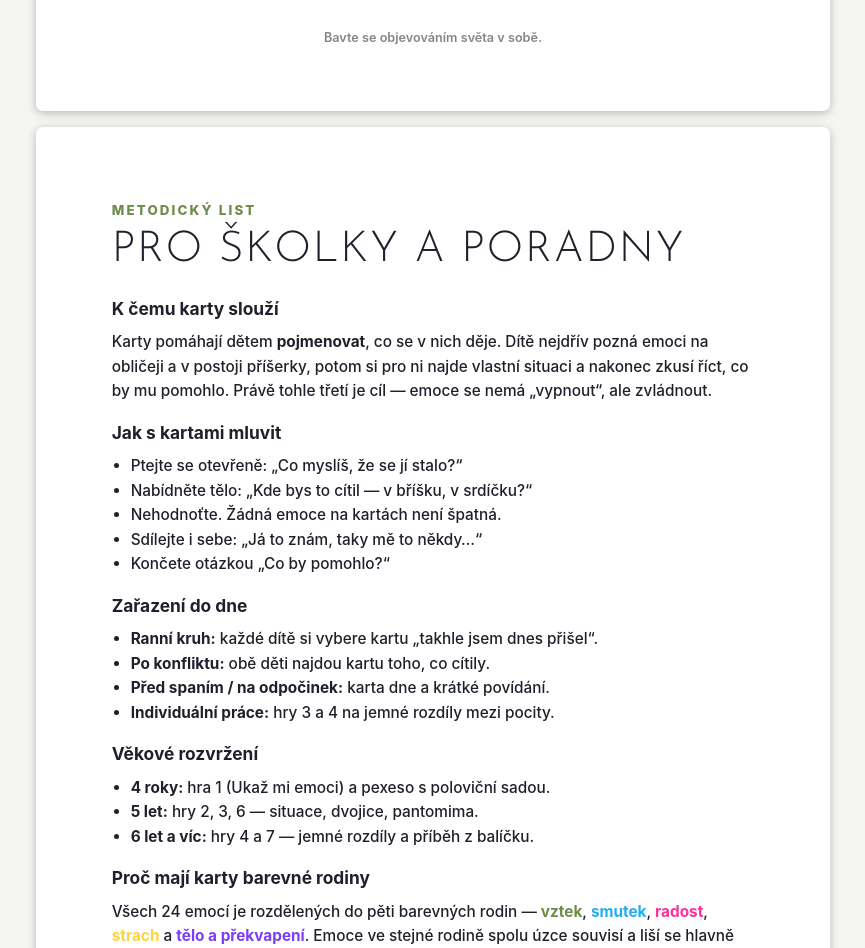
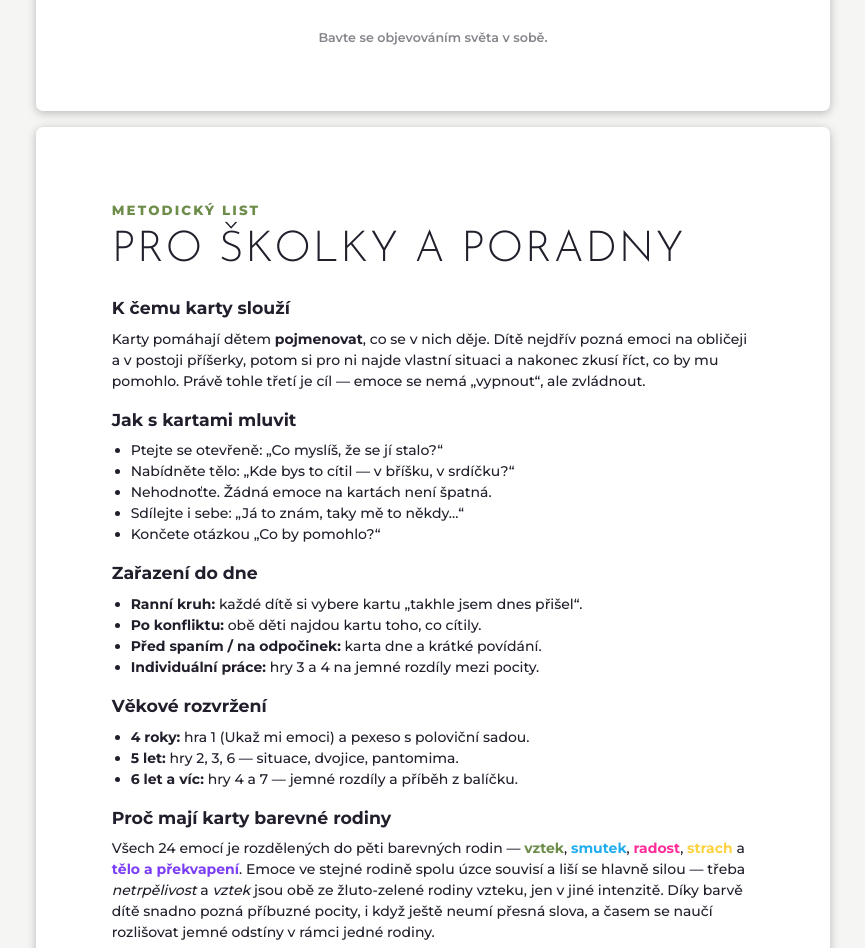
Before and after one commit to MlsnaMalina/emocni-priserky, a plain HTML site: page karty-k-tisku.html in a window 1280 px wide. Shown: the part 1060-2008 px from the top of the page, without its empty margins (207-1072 px from the left). Drawn offline with Linux system fonts and the light colour scheme.

Commit message:
Tisknout Karty k tisku písmem Montserrat
Stránky dokumentu jsou ve stínovém DOM komponenty doc-page, takže
písmo z body se do nich nedědilo a texty bez vlastního písma se
tiskly systémovým Arialem. Písmo je teď nastavené přímo na stránkách.
Metodický list má menší písmo (10,5 pt) a řádkování, protože se
v širším Montserratu nevešel a konec stránky by se uřízl.

Co-Authored-By: Claude Opus 5.5 <noreply@anthropic.com>

```diff
--- a/karty-k-tisku.html
+++ b/karty-k-tisku.html
@@ -25,6 +25,8 @@
 <style>
   doc-page:not(:defined) { visibility: hidden }
   body { margin: 0; font-family: Montserrat, sans-serif; color: #221E2B }
+  /* stránky jsou ve stínovém DOM komponenty doc-page, písmo z body se do nich nedědí */
+  .page { font-family: Montserrat, sans-serif; color: #221E2B }
   a { color: #7B3DF5 }
   a:hover { color: #FF2E9A }
 </style>
@@ -76,7 +78,7 @@
     <div style="font-weight: 800; font-size: 10pt; letter-spacing: .16em; text-transform: uppercase; color: #6E8C4A">Metodický list</div>
     <h2 style="font-family: 'Josefin Sans', Montserrat, sans-serif; font-weight: 300; font-size: 32pt; letter-spacing: .04em; text-transform: uppercase; margin: 3mm 0 6mm">Pro školky a poradny</h2>
 
-    <div style="font-size: 11.5pt; line-height: 1.6; font-weight: 500">
+    <div style="font-size: 10.5pt; line-height: 1.5; font-weight: 500">
       <h3 style="font-size: 13pt; margin: 0 0 2mm">K čemu karty slouží</h3>
       <p style="margin: 0 0 4mm">Karty pomáhají dětem <strong>pojmenovat</strong>, co se v nich děje. Dítě nejdřív pozná emoci na obličeji a v postoji příšerky, potom si pro ni najde vlastní situaci a nakonec zkusí říct, co by mu pomohlo. Právě tohle třetí je cíl — emoce se nemá „vypnout“, ale zvládnout.</p>
 
```
